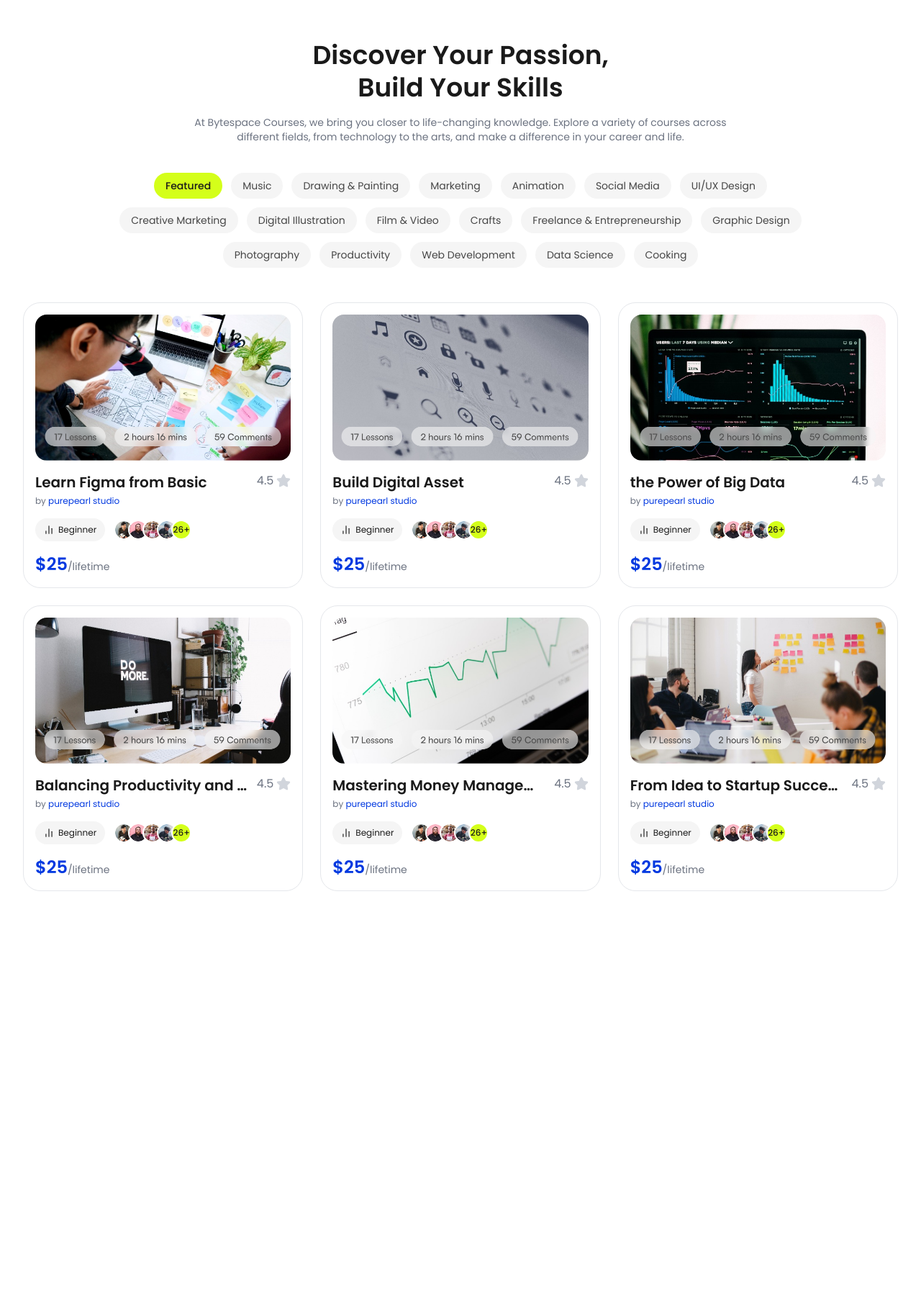
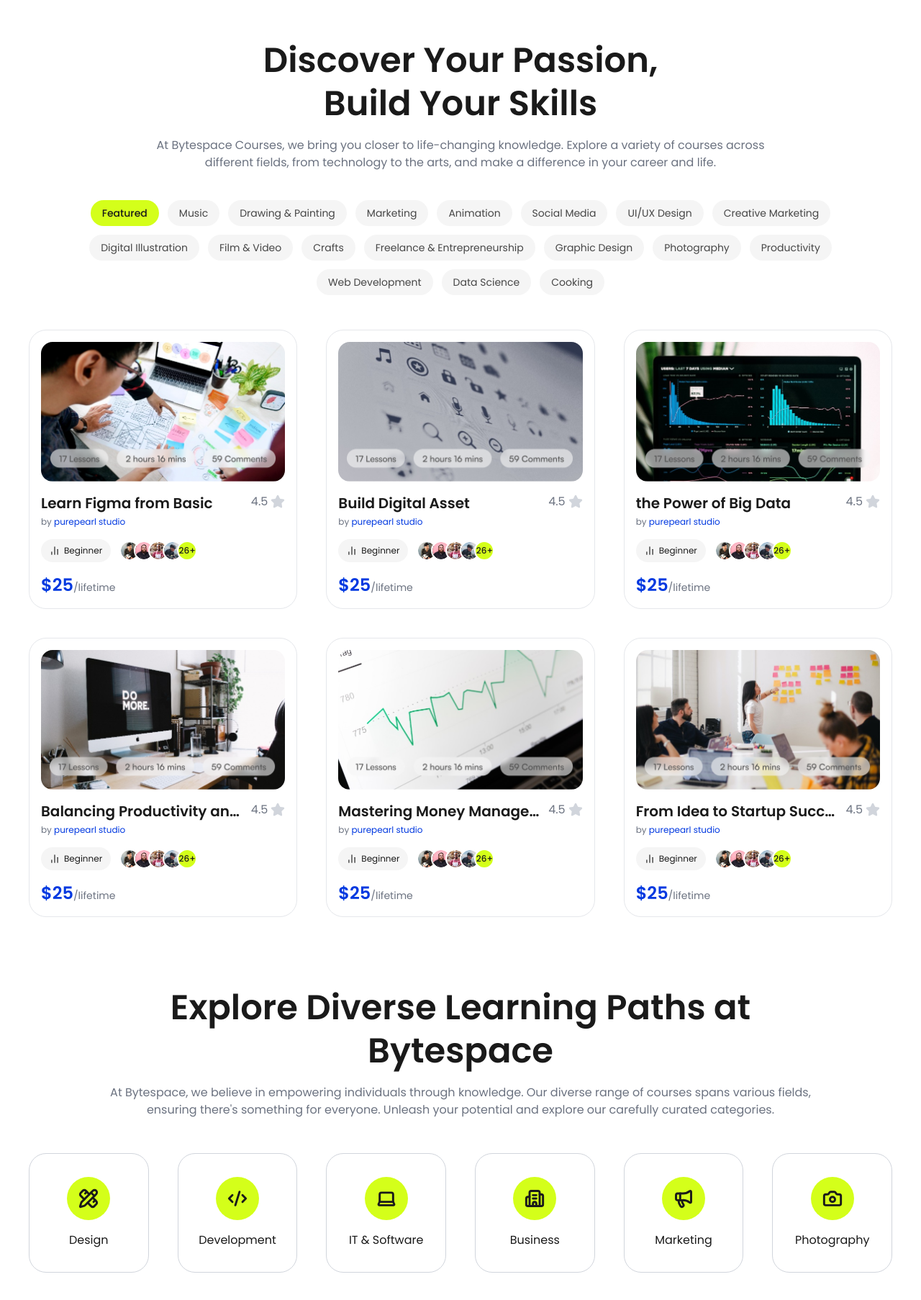
Before and after one commit to hamim-nibir/byte_space, a React (Vite) app: page / in a window 1280 px wide. Shown: the part 1262-3068 px from the top of the page at 72% size. Before the commit the page ends 2596 px from the top, so only its background shows below. Built offline with nearby package versions, Linux system fonts and the light colour scheme.

Commit message:
feat: add learning paths section and shared section heading

```diff
--- a/src/App.tsx
+++ b/src/App.tsx
@@ -2,6 +2,7 @@ import { Navbar } from '@/components/ui/Navbar'
 import { Hero } from '@/components/sections/Hero'
 import { PartnersStrip } from '@/components/sections/PartnersStrip'
 import { CoursesSection } from './components/sections/CoursesSection'
+import { LearningPathsSection } from './components/sections/LearningPathsSection'
 
 export default function App() {
   return (
@@ -11,6 +12,7 @@ export default function App() {
         <Hero />
         <PartnersStrip />
         <CoursesSection />
+        <LearningPathsSection />
       </main>
     </>
   )
--- a/src/components/sections/CoursesSection.tsx
+++ b/src/components/sections/CoursesSection.tsx
@@ -2,6 +2,7 @@ import { useMemo, useState } from 'react'
 import { CategoryTabs } from '@/components/ui/CategoryTabs'
 import { Container } from '@/components/ui/Container'
 import { CourseCard } from '@/components/ui/CourseCard'
+import { SectionHeading } from '@/components/ui/SectionHeading'
 import { courseCategories, type CourseCategory } from '@/data/categories'
 import { courses } from '@/data/courses'
 
@@ -16,28 +17,27 @@ export function CoursesSection() {
   return (
     <section id="courses" aria-labelledby="courses-heading" className="bg-white py-16 lg:py-24">
       <Container>
-        <div className="mx-auto max-w-3xl text-center">
-          <h2 id="courses-heading" className="text-3xl font-semibold leading-tight lg:text-4xl">
-            Discover Your Passion,
-            <br className="hidden sm:block" /> Build Your Skills
-          </h2>
-          <p className="mt-4 text-sm text-muted">
-            At Bytespace Courses, we bring you closer to life-changing knowledge. Explore a variety of
-            courses across different fields, from technology to the arts, and make a difference in your
-            career and life.
-          </p>
-        </div>
+        <SectionHeading
+          id="courses-heading"
+          title={
+            <>
+              Discover Your Passion,
+              <br className="hidden sm:block" /> Build Your Skills
+            </>
+          }
+          description="At Bytespace Courses, we bring you closer to life-changing knowledge. Explore a variety of courses across different fields, from technology to the arts, and make a difference in your career and life."
+        />
 
         <CategoryTabs
           label="Course categories"
           categories={courseCategories}
           active={active}
           onChange={setActive}
-          className="mx-auto mt-10 max-w-5xl"
+          className="mx-auto mt-10 max-w-6xl"
         />
 
         {visibleCourses.length > 0 ? (
-          <ul className="mt-12 grid gap-6 sm:grid-cols-2 lg:grid-cols-3">
+          <ul className="mx-auto mt-12 grid max-w-[1200px] gap-6 sm:grid-cols-2 lg:grid-cols-3 lg:gap-10">
             {visibleCourses.map((course) => (
               <li key={course.id}>
                 <CourseCard course={course} />
--- /dev/null
+++ b/src/components/sections/LearningPathsSection.tsx
@@ -0,0 +1,27 @@
+import { Container } from '@/components/ui/Container'
+import { LearningPathCard } from '@/components/ui/LearningPathCard'
+import { SectionHeading } from '@/components/ui/SectionHeading'
+import { learningPaths } from '@/data/learningPaths'
+
+export function LearningPathsSection() {
+  return (
+    <section aria-labelledby="paths-heading" className="bg-white pb-16 lg:pb-24">
+      <Container>
+        <SectionHeading
+          id="paths-heading"
+          title="Explore Diverse Learning Paths at Bytespace"
+          description="At Bytespace, we believe in empowering individuals through knowledge. Our diverse range of courses spans various fields, ensuring there's something for everyone. Unleash your potential and explore our carefully curated categories."
+          className="max-w-5xl"
+        />
+
+        <ul className="mx-auto mt-12 grid max-w-[1200px] grid-cols-2 gap-4 sm:grid-cols-3 lg:grid-cols-6 lg:gap-10">
+          {learningPaths.map((path) => (
+            <li key={path.id}>
+              <LearningPathCard path={path} />
+            </li>
+          ))}
+        </ul>
+      </Container>
+    </section>
+  )
+}
--- /dev/null
+++ b/src/components/ui/LearningPathCard.tsx
@@ -0,0 +1,17 @@
+import type { LearningPath } from '@/types/learningPath'
+
+export function LearningPathCard({ path }: { path: LearningPath }) {
+  const { label, icon: Icon, href } = path
+
+  return (
+    <a
+      href={href}
+      className="group flex aspect-square flex-col items-center justify-center gap-4 rounded-3xl border border-gray-300 bg-white p-4 transition hover:border-primary hover:shadow-lg focus-visible:outline-2 focus-visible:outline-offset-2 focus-visible:outline-primary"
+    >
+      <span className="grid size-[60px] place-items-center rounded-full bg-accent text-ink transition group-hover:scale-105">
+        <Icon size={28} strokeWidth={2.5} aria-hidden="true" />
+      </span>
+      <span className="text-center text-base text-ink">{label}</span>
+    </a>
+  )
+}
--- /dev/null
+++ b/src/components/ui/SectionHeading.tsx
@@ -0,0 +1,20 @@
+import type { ReactNode } from 'react'
+import { cn } from '@/lib/cn'
+
+interface SectionHeadingProps {
+  id: string
+  title: ReactNode
+  description?: string
+  className?: string
+}
+
+export function SectionHeading({ id, title, description, className }: SectionHeadingProps) {
+  return (
+    <div className={cn('mx-auto max-w-4xl text-center', className)}>
+      <h2 id={id} className="text-3xl font-semibold leading-tight text-ink sm:text-4xl lg:text-5xl">
+        {title}
+      </h2>
+      {description && <p className="mt-4 text-base text-muted">{description}</p>}
+    </div>
+  )
+}
--- /dev/null
+++ b/src/data/learningPaths.ts
@@ -0,0 +1,11 @@
+import { Building2, Camera, CodeXml, Laptop, Megaphone, PencilRuler } from 'lucide-react'
+import type { LearningPath } from '@/types/learningPath'
+
+export const learningPaths: readonly LearningPath[] = [
+  { id: 'design', label: 'Design', icon: PencilRuler, href: '#courses' },
+  { id: 'development', label: 'Development', icon: CodeXml, href: '#courses' },
+  { id: 'it-software', label: 'IT & Software', icon: Laptop, href: '#courses' },
+  { id: 'business', label: 'Business', icon: Building2, href: '#courses' },
+  { id: 'marketing', label: 'Marketing', icon: Megaphone, href: '#courses' },
+  { id: 'photography', label: 'Photography', icon: Camera, href: '#courses' },
+]
--- /dev/null
+++ b/src/types/learningPath.ts
@@ -0,0 +1,8 @@
+import type { LucideIcon } from 'lucide-react'
+
+export interface LearningPath {
+  id: string
+  label: string
+  icon: LucideIcon
+  href: string
+}
```
